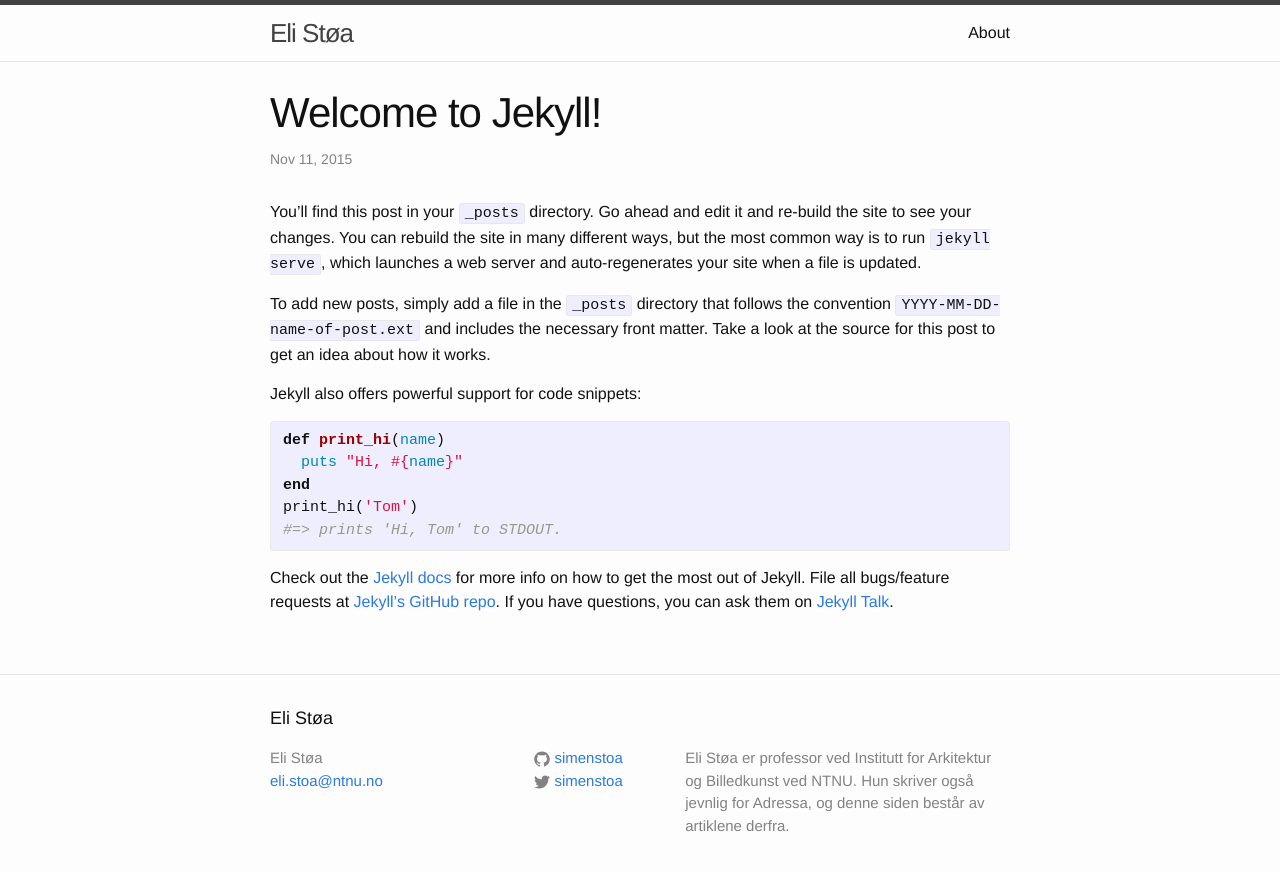
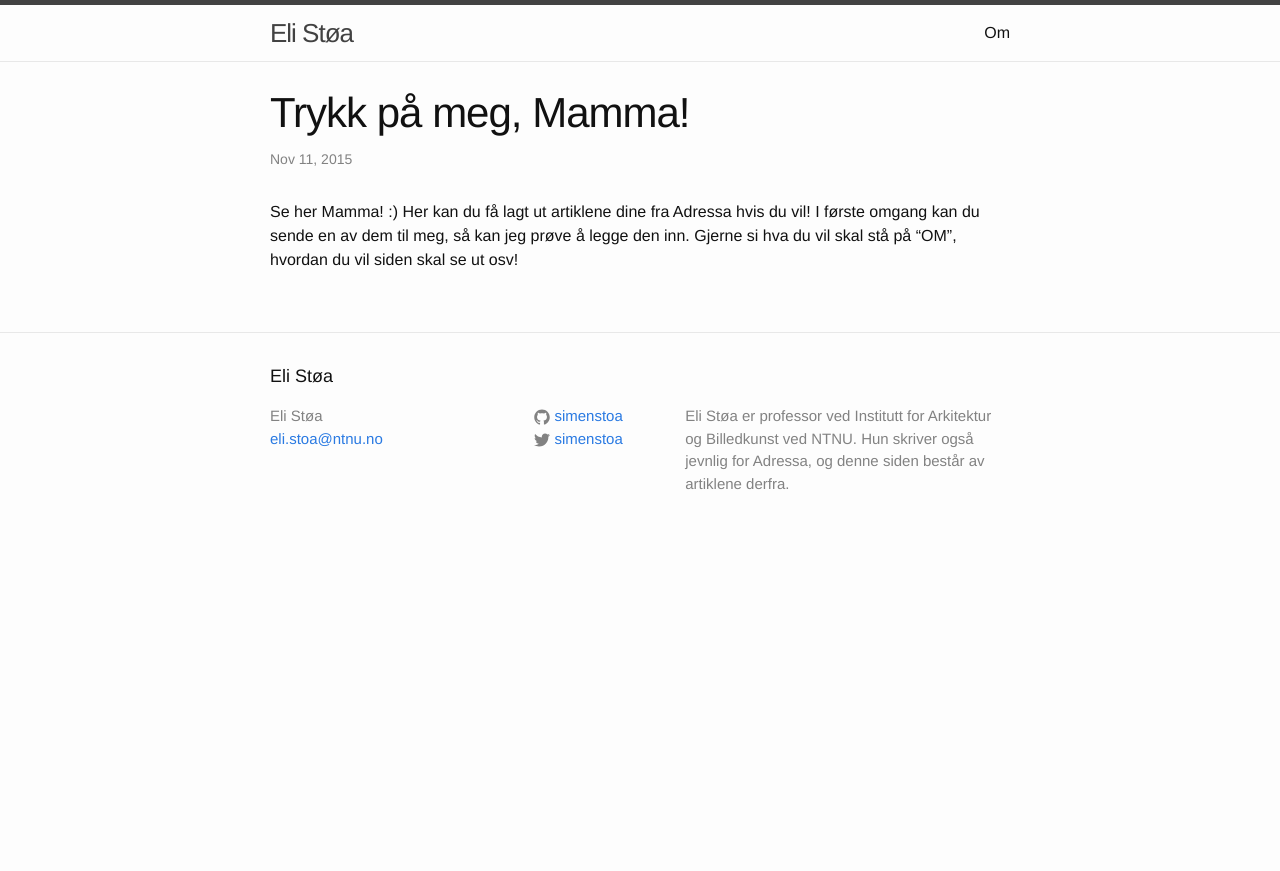
Before and after one commit to simenstoa/simenstoa.github.io, a Jekyll site: the page built from _posts/2015-11-11-welcome-to-jekyll.markdown, in a window 1280 px wide. Shown: the top 871 px of the page. Built offline with Jekyll 4.4.1, drawn with Linux system fonts in a browser that asks for light colours.

Commit message:
beskjeder til mamma

```diff
--- a/_posts/2015-11-11-welcome-to-jekyll.markdown
+++ b/_posts/2015-11-11-welcome-to-jekyll.markdown
@@ -1,25 +1,9 @@
 ---
 layout: post
-title:  "Welcome to Jekyll!"
+title:  "Trykk på meg, Mamma!"
 date:   2015-11-11 22:34:00 +0100
 categories: jekyll update
 ---
-You’ll find this post in your `_posts` directory. Go ahead and edit it and re-build the site to see your changes. You can rebuild the site in many different ways, but the most common way is to run `jekyll serve`, which launches a web server and auto-regenerates your site when a file is updated.
-
-To add new posts, simply add a file in the `_posts` directory that follows the convention `YYYY-MM-DD-name-of-post.ext` and includes the necessary front matter. Take a look at the source for this post to get an idea about how it works.
-
-Jekyll also offers powerful support for code snippets:
-
-{% highlight ruby %}
-def print_hi(name)
-  puts "Hi, #{name}"
-end
-print_hi('Tom')
-#=> prints 'Hi, Tom' to STDOUT.
-{% endhighlight %}
-
-Check out the [Jekyll docs][jekyll-docs] for more info on how to get the most out of Jekyll. File all bugs/feature requests at [Jekyll’s GitHub repo][jekyll-gh]. If you have questions, you can ask them on [Jekyll Talk][jekyll-talk].
-
-[jekyll-docs]: http://jekyllrb.com/docs/home
-[jekyll-gh]:   https://github.com/jekyll/jekyll
-[jekyll-talk]: https://talk.jekyllrb.com/
+Se her Mamma! :) Her kan du få lagt ut artiklene dine fra Adressa hvis du vil!
+I første omgang kan du sende en av dem til meg, så kan jeg prøve å legge den inn.
+Gjerne si hva du vil skal stå på "OM", hvordan du vil siden skal se ut osv!
--- a/index.html
+++ b/index.html
@@ -4,7 +4,7 @@
 
 <div class="home">
 
-  <h1 class="page-heading">Posts</h1>
+  <h1 class="page-heading">Artikler</h1>
 
   <ul class="post-list">
     {% for post in site.posts %}
```
Also changed, not shown: about.md (+3 -12 lines), 3 other files.
